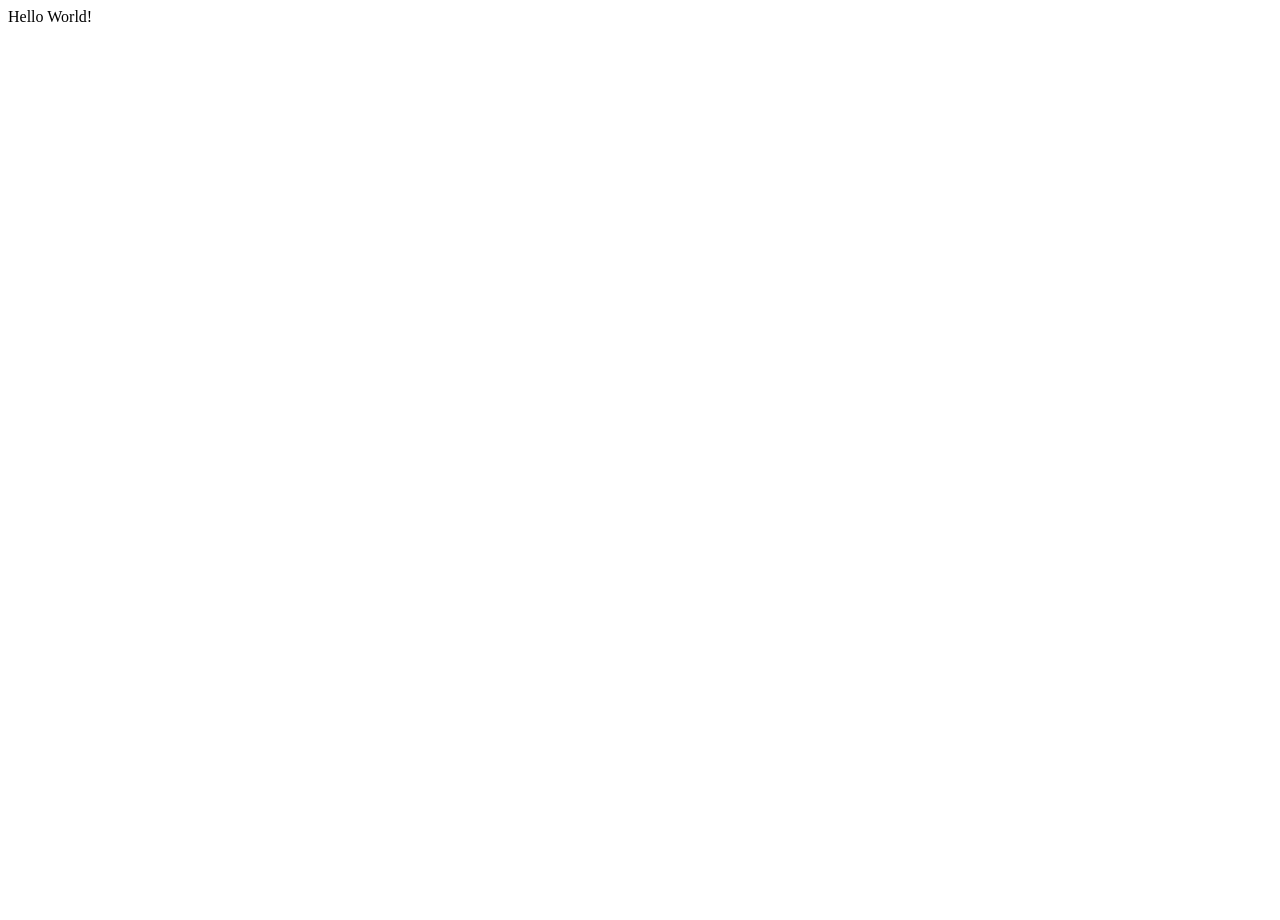
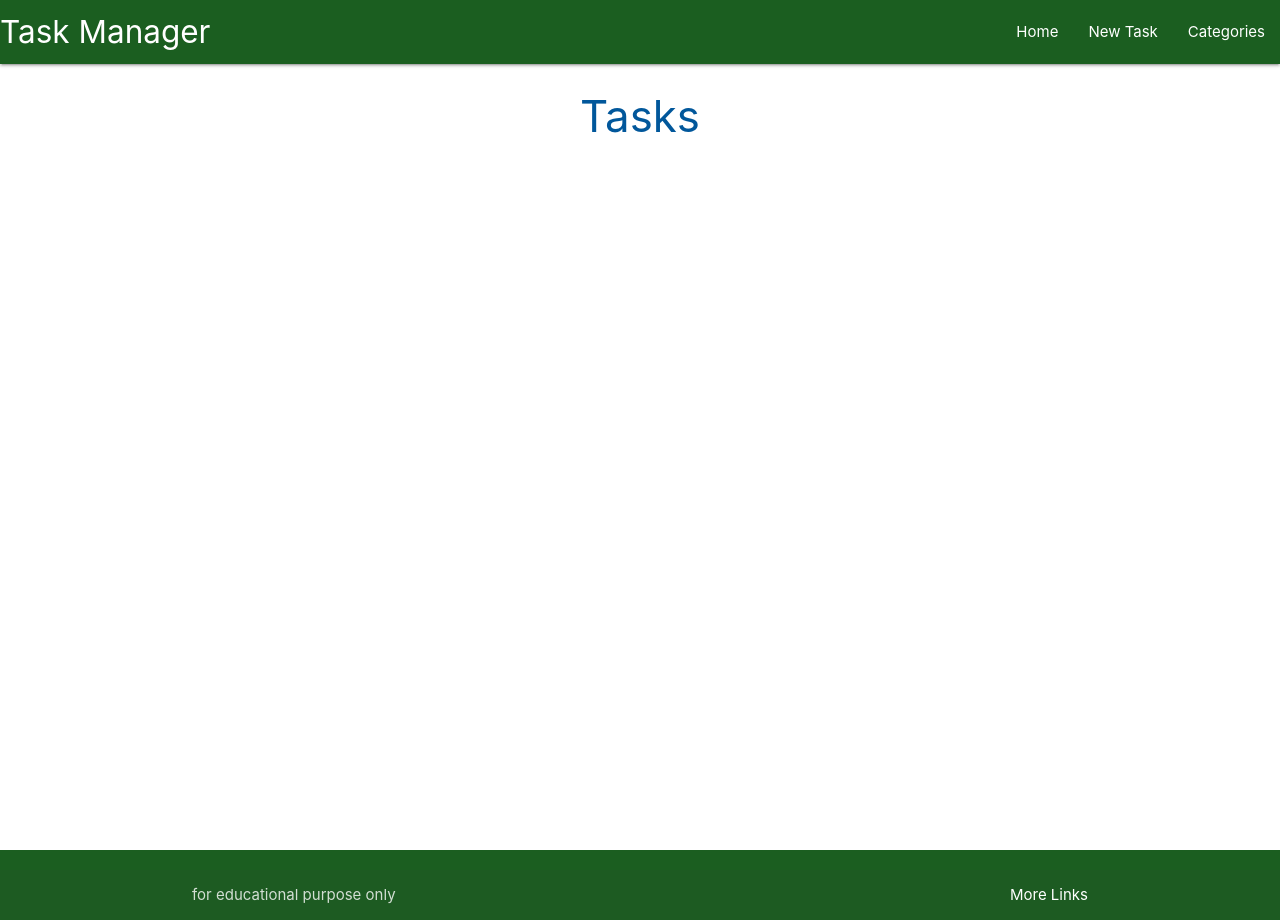
Before and after one commit to MustafaSahinci/mini-task, a Flask app: page / in a window 1280 px wide. Before the commit the page is almost empty. Run offline with Flask 2, Linux system fonts and the light colour scheme.

Commit message:
add tasks.html

```diff
--- a/taskmanager/routes.py
+++ b/taskmanager/routes.py
@@ -5,4 +5,4 @@ from taskmanager.models import Category, Task
 
 @app.route("/")
 def home():
-    return render_template("base.html")
+    return render_template("tasks.html")
--- /dev/null
+++ b/taskmanager/static/css/style.css
@@ -0,0 +1,9 @@
+body {
+    display: flex;
+    min-height: 100vh;
+    flex-direction: column;
+}
+
+main {
+    flex: 1 0 auto;
+}
--- /dev/null
+++ b/taskmanager/static/js/script.js
@@ -0,0 +1,5 @@
+document.addEventListener('DOMContentLoaded', function() {
+    // Sidenav initialization
+    let sidenav = document.querySelectorAll('.sidenav');
+    M.Sidenav.init(sidenav);
+  });
--- a/taskmanager/templates/base.html
+++ b/taskmanager/templates/base.html
@@ -1,14 +1,57 @@
 <!DOCTYPE html>
 <html lang="en">
+
 <head>
     <meta charset="UTF-8">
     <meta http-equiv="X-UA-Compatible" content="IE=edge">
     <meta name="viewport" content="width=device-width, initial-scale=1.0">
+    <link rel="stylesheet" href="https://cdnjs.cloudflare.com/ajax/libs/font-awesome/5.15.4/css/all.min.css"
+        integrity="sha512-1ycn6IcaQQ40/MKBW2W4Rhis/DbILU74C1vSrLJxCq57o941Ym01SwNsOMqvEBFlcgUa6xLiPY/NS5R+E6ztJQ=="
+        crossorigin="anonymous" referrerpolicy="no-referrer" />
+    <link rel="stylesheet" href="https://cdnjs.cloudflare.com/ajax/libs/materialize/1.0.0/css/materialize.min.css"
+        type="text/css">
+    <link rel="stylesheet" href="{{ url_for('static', filename='css/style.css') }}" type="text/css">
     <title>Task Manager</title>
 </head>
+
 <body>
+    <header>
+        <nav class="green darken-4">
+            <div class="nav-wrapper">
+                <a href="{{ url_for('home') }}" class="brand-logo">Task Manager</a>
+                <a href="#" data-target="mobile-demo" class="sidenav-trigger"><i class="fas fa-bars"></i></a>
+                <ul class="right hide-on-med-and-down">
+                    <li><a href="{{ url_for('home') }}">Home</a></li>
+                    <li><a href="">New Task</a></li>
+                    <li><a href="">Categories</a></li>
+                </ul>
+            </div>
+        </nav>
 
-    Hello World!
+        <ul class="sidenav" id="mobile-demo">
+            <li><a href="{{ url_for('home') }}">Home</a></li>
+            <li><a href="">New Task</a></li>
+            <li><a href="">Categories</a></li>
+        </ul>
+    </header>
+
+    <main class="container">
+        {% block content %}
+        {% endblock %}
+    </main>
+
+    <footer class="page-footer green darken-4">
+        <div class="footer-copyright">
+            <div class="container">
+                for educational purpose only
+                <a class="white-text right" href="#!">More Links</a>
+            </div>
+        </div>
+    </footer>
+
+    <script src="https://cdnjs.cloudflare.com/ajax/libs/materialize/1.0.0/js/materialize.min.js"></script>
+    <script src="{{ url_for('static', filename='js/script.js') }}"></script>
 
 </body>
+
 </html>
--- /dev/null
+++ b/taskmanager/templates/tasks.html
@@ -0,0 +1,6 @@
+{% extends "base.html" %}
+{% block content %}
+
+<h3 class="light-blue-text text-darken-4 center-align">Tasks</h3>
+
+{% endblock %}
```
